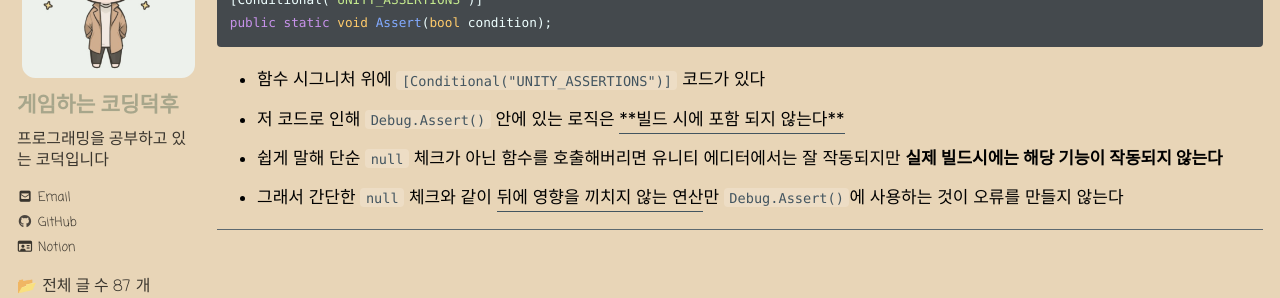
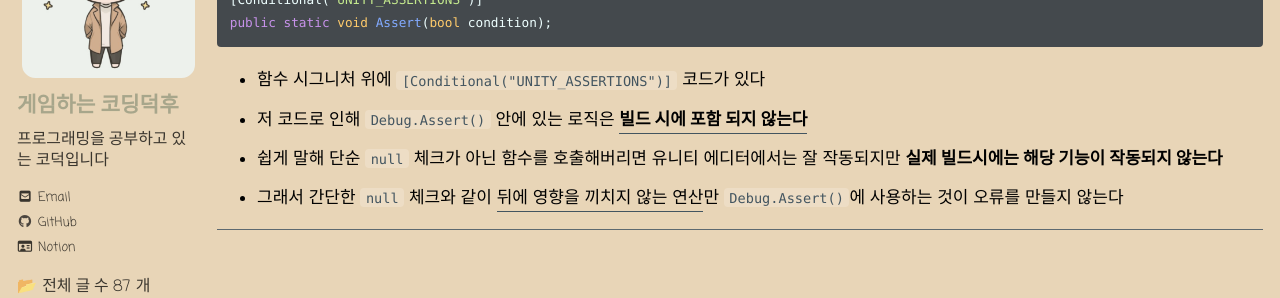
Before and after one commit to reoul/reoul.github.io, a Jekyll site: the page built from _posts/unity/2022-11-07-unity-4.md, in a window 1280 px wide and 900 px high, scrolled down 446 px. Shown: the part 151-449 px from the top of the window. Built offline with Jekyll 4.4.1, drawn with Linux system fonts in a browser that asks for light colours; cached includes are drawn as plain includes; nearby versions of some CDN libraries; some web fonts are replaced; comment, search, counter and statistics services are not loaded.

````diff
--- a/_posts/unity/2022-11-07-unity-4.md
+++ b/_posts/unity/2022-11-07-unity-4.md
@@ -29,7 +29,7 @@ public static void Assert(bool condition);
 ```
 
 - 함수 시그니처 위에 `[Conditional("UNITY_ASSERTIONS")]` 코드가 있다
-- 저 코드로 인해 `Debug.Assert()` 안에 있는 로직은 <u>**빌드 시에 포함 되지 않는다**</u>
+- 저 코드로 인해 `Debug.Assert()` 안에 있는 로직은 **<u>빌드 시에 포함 되지 않는다</u>**
 - 쉽게 말해 단순 `null` 체크가 아닌 함수를 호출해버리면 유니티 에디터에서는 잘 작동되지만 **실제 빌드시에는 해당 기능이 작동되지 않는다**
 - 그래서 간단한 `null` 체크와 같이 <u>뒤에 영향을 끼치지 않는 연산</u>만 `Debug.Assert()`에 사용하는 것이 오류를 만들지 않는다
 
````
